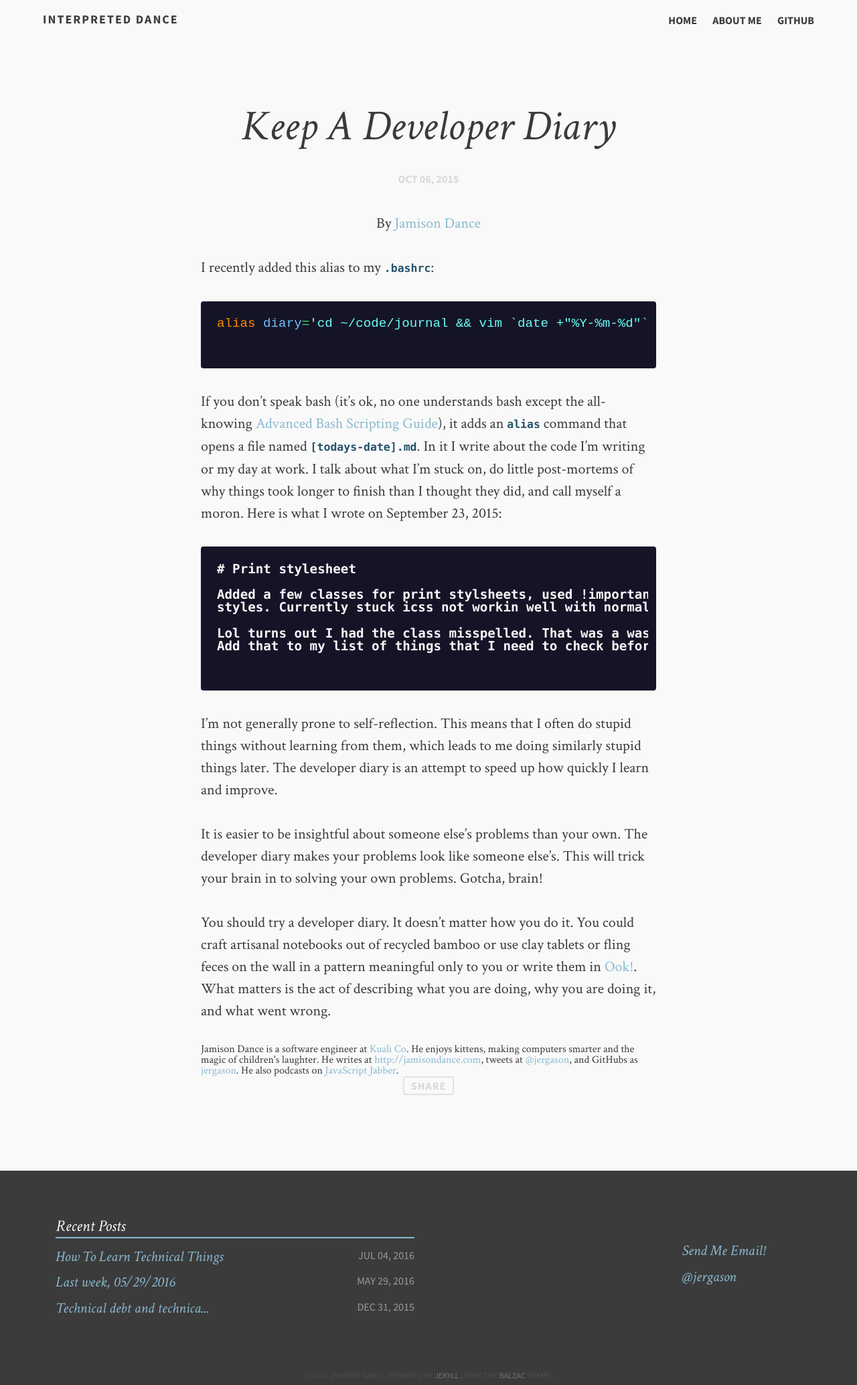
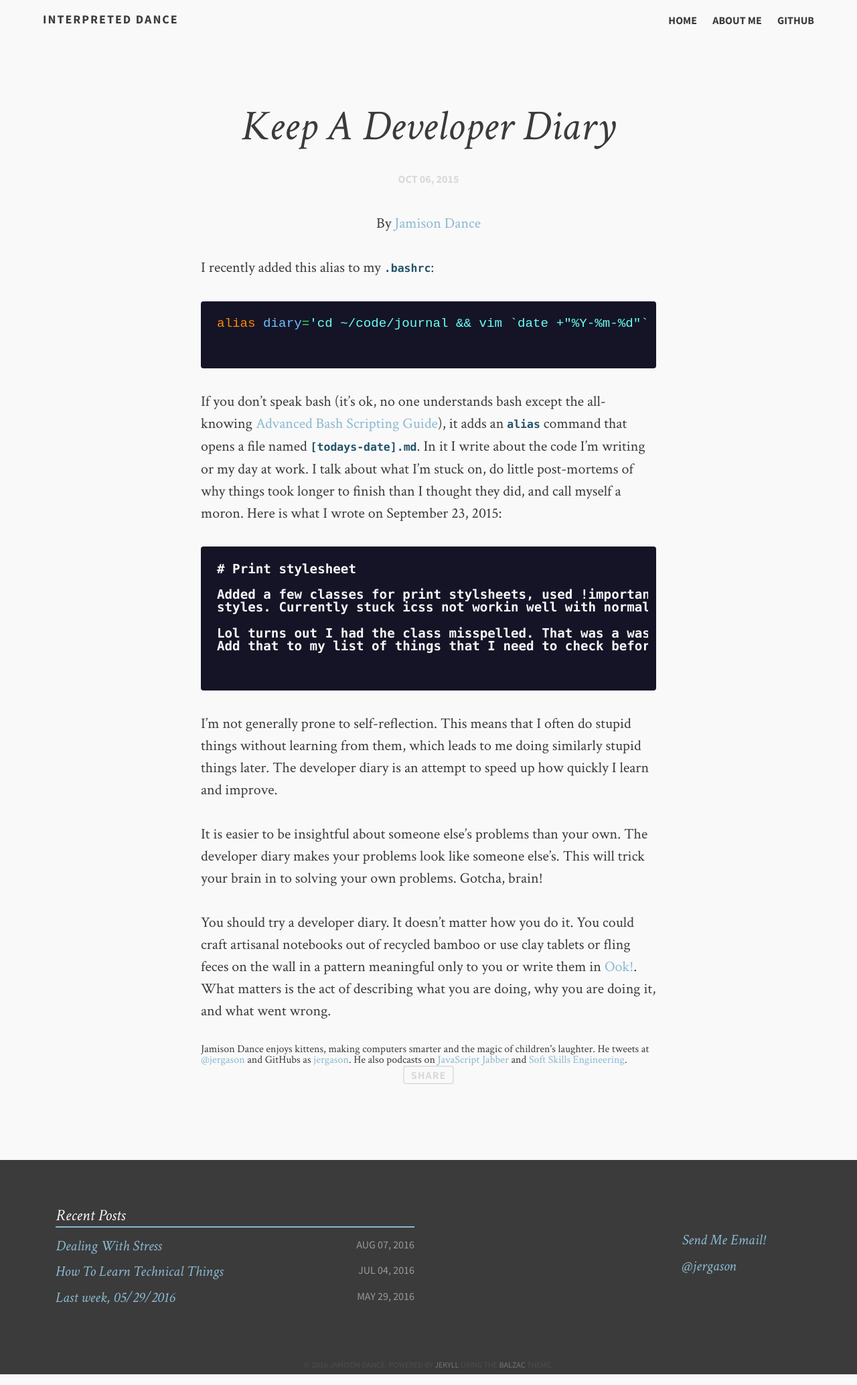
Before and after one commit to jergason/blorg, a Jekyll site: the page built from _posts/2015-10-06-developer-diary.md, in a window 1280 px wide. Shown: the whole page at 67% size. Built offline with Jekyll 4.4.1, drawn with Linux system fonts in a browser that asks for light colours; Markdown is read by kramdown in place of the engine named in the settings; comment, search, counter and statistics services are not loaded.

Commit message:
publish new post about stress and update some styling things

```diff
--- a/_config.yml
+++ b/_config.yml
@@ -6,7 +6,7 @@ description: Blog about bear stuffs
 
 authors:
   jamison:
-    bio: "Jamison Dance is a software engineer at <a href='http://kuali.co'>Kuali Co</a>. He enjoys kittens, making computers smarter and the magic of children's laughter. He writes at <a href='http://jamisondance.com'>http://jamisondance.com</a>, tweets at <a href='http://twitter.com/jergason'>@jergason</a>, and GitHubs as <a href='https://github.com/jergason'>jergason</a>. He also podcasts on <a href='http://javascriptjabber.com'>JavaScript Jabber</a>."
+    bio: "Jamison Dance enjoys kittens, making computers smarter and the magic of children's laughter. He tweets at <a href='http://twitter.com/jergason'>@jergason</a> and GitHubs as <a href='https://github.com/jergason'>jergason</a>. He also podcasts on <a href='http://javascriptjabber.com'>JavaScript Jabber</a> and <a href='https://softskills.audio'>Soft Skills Engineering</a>."
     display_name: Jamison Dance
     gravatar: 6b3da28d67c0c30048665399688f0fdc
     email: jergason@gmail.com
--- a/assets/css/i.css
+++ b/assets/css/i.css
@@ -249,6 +249,29 @@ blockquote, blockquote p {
   text-align: center;
   color: #3c3c3c;
   margin-bottom: 33px; }
+
+sub, sup {
+  /* Specified in % so that the sup/sup is the
+     right size relative to the surrounding text */
+  font-size: 75%;
+  /* Zero out the line-height so that it doesn't
+     interfere with the positioning that follows */
+  line-height: 0;
+  /* Where the magic happens: makes all browsers position
+     the sup/sup properly, relative to the surrounding text */
+  position: relative;
+  /* Note that if you're using Eric Meyer's reset.css, this
+     is already set and you can remove this rule */
+  vertical-align: baseline; }
+
+sup {
+  /* Move the superscripted text up */
+  top: -0.5em; }
+
+sub {
+  /* Move the subscripted text down, but only
+     half as far down as the superscript moved up */
+  bottom: -0.25em; }
 
 /*   Code Formatting    */
 code {
```
Also changed, not shown: _posts/2016-08-07-dealing-with-stress.md (added, +60 -0 lines), assets/sass/_styles.scss (+30 -0 lines), 1 other file.
